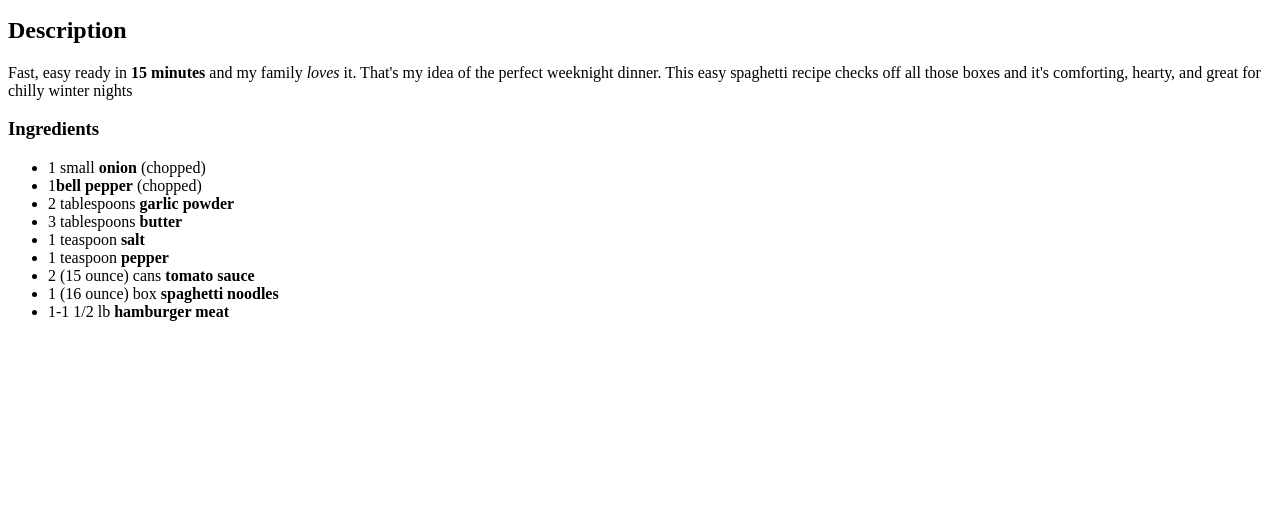
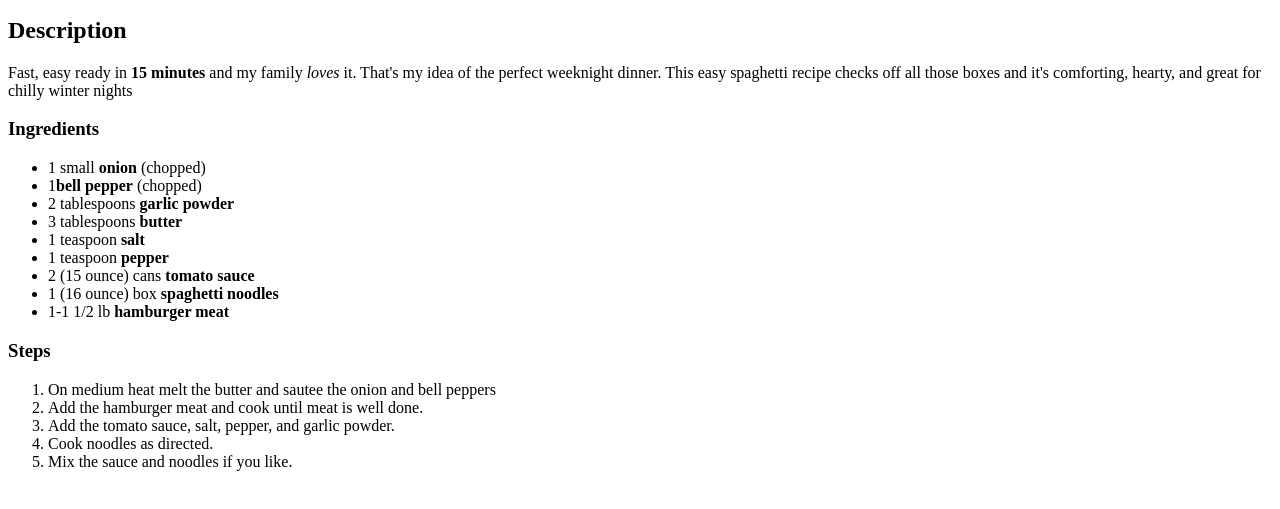
Before and after one commit to drome13/odin-recipes, a plain HTML site: page recipes/spaghetti.html in a window 1280 px wide. Shown: the part 101-610 px from the top of the page. Drawn offline with Linux system fonts and the light colour scheme.

Commit message:
add list of steps to spaghetti.html

```diff
--- a/recipes/spaghetti.html
+++ b/recipes/spaghetti.html
@@ -27,8 +27,13 @@
             <li>1-1 1/2 lb <strong> hamburger meat</strong></li>
         </ul>
 
-
-
-
+        <h3>Steps</h3>
+        <ol>
+            <li>On medium heat melt the butter and sautee the onion and bell peppers</li>
+            <li>Add the hamburger meat and cook until meat is well done.</li>
+            <li>Add the tomato sauce, salt, pepper, and garlic powder.</li>
+            <li>Cook noodles as directed.</li>
+            <li>Mix the sauce and noodles if you like.</li>
+        </ol>
     </body>
 </html>
```
